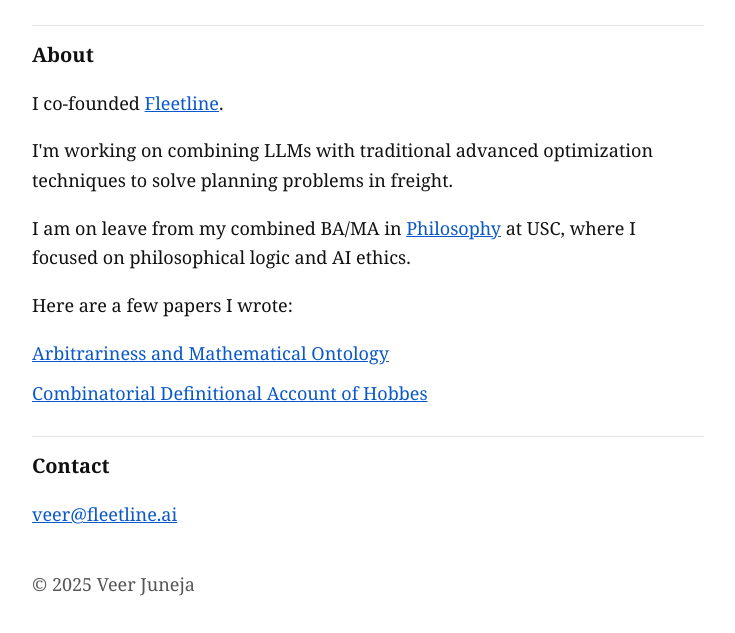
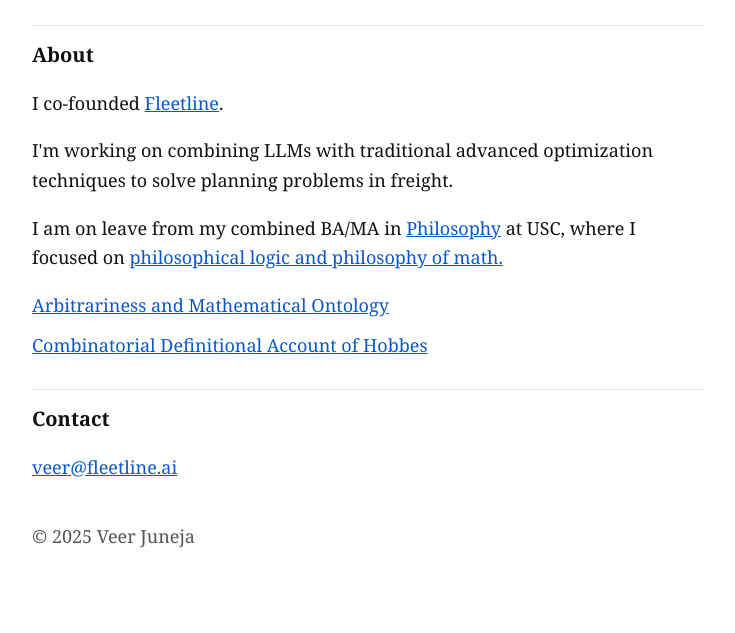
Before and after one commit to VeerJuneja/website, a plain HTML site: page index.html in a window 1280 px wide. Shown: the part 175-808 px from the top of the page, without its empty margins (272-1007 px from the left). Drawn offline with Linux system fonts and the light colour scheme.

Commit message:
About: remove papers intro; link Arbitrariness PDF on ‘philosophical logic and philosophy of math.’; remove AI ethics

```diff
--- a/index.html
+++ b/index.html
@@ -35,9 +35,8 @@
         <h2>About</h2>
         <p>I co-founded <a href="https://fleetline.ai" target="_blank" rel="noopener">Fleetline</a>.</p>
         <p>I'm working on combining LLMs with traditional advanced optimization techniques to solve planning problems in freight.</p>
-        <p>I am on leave from my combined BA/MA in <a href="https://dornsife.usc.edu/phil" target="_blank" rel="noopener">Philosophy</a> at USC, where I focused on philosophical logic and AI ethics.</p>
+        <p>I am on leave from my combined BA/MA in <a href="https://dornsife.usc.edu/phil" target="_blank" rel="noopener">Philosophy</a> at USC, where I focused on <a href="papers/arbitrariness-and-mathematical-ontology.pdf" target="_blank" rel="noopener">philosophical logic and philosophy of math.</a></p>
         <div class="papers">
-          <p>Here are a few papers I wrote:</p>
           <ul class="list">
             <li><a href="papers/arbitrariness-and-mathematical-ontology.pdf" target="_blank" rel="noopener">Arbitrariness and Mathematical Ontology</a></li>
             <li><a href="papers/combinatorial-definitional-account-of-hobbes.pdf" target="_blank" rel="noopener">Combinatorial Definitional Account of Hobbes</a></li>
```
